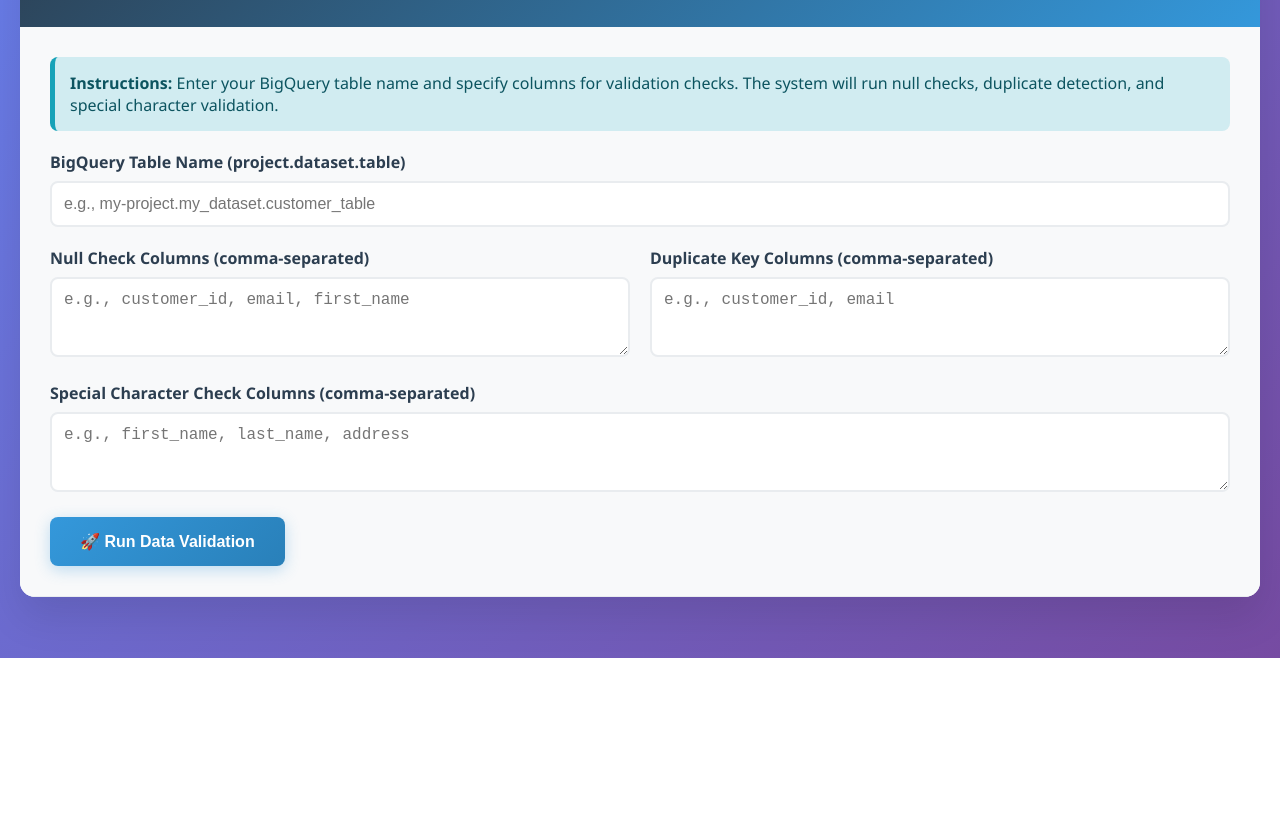
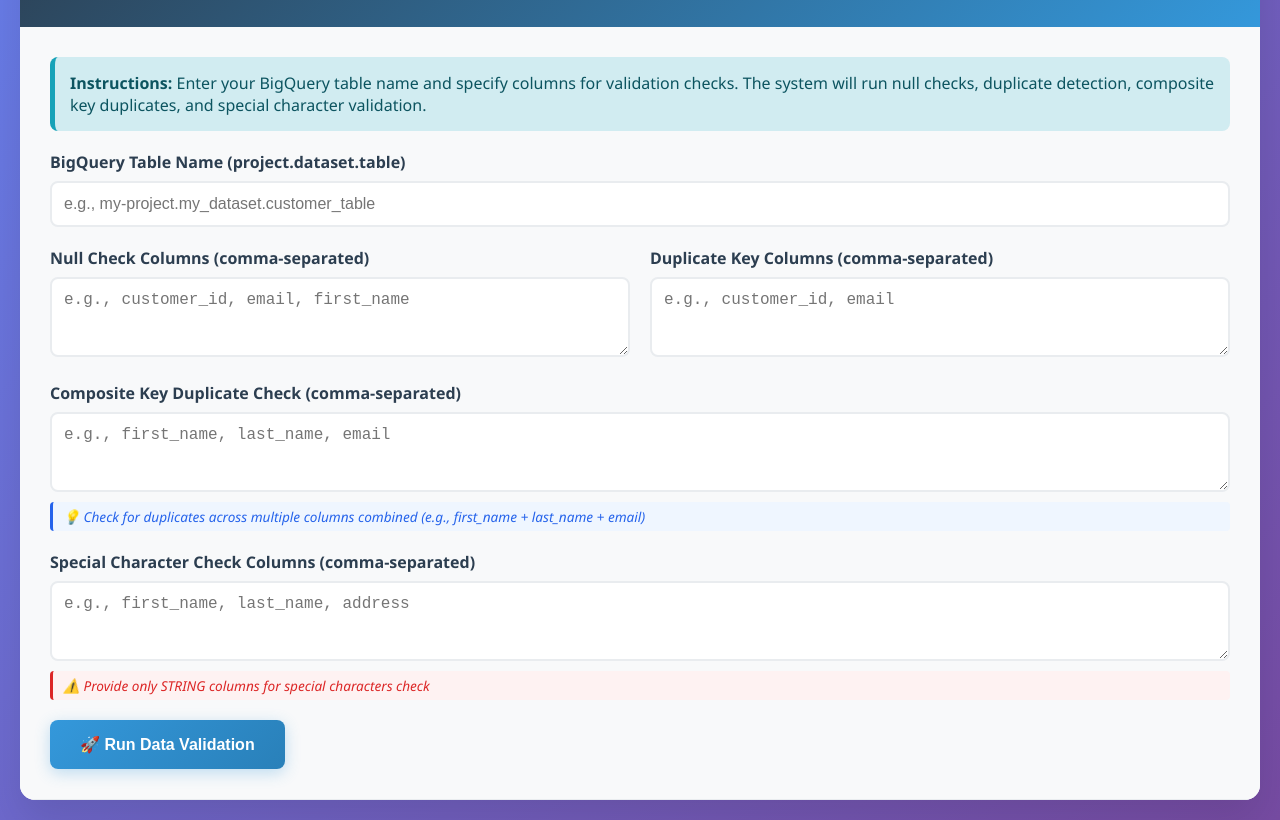
Before and after one commit to global-data-office/etl-validation-dashboard, a website: page public/index.html in a window 1280 px wide. Shown: the part 142-962 px from the top of the page. Before the commit the page ends 800 px from the top, so only its background shows below. Drawn offline with nearby package versions, Linux system fonts and the light colour scheme.

Commit message:
Enhancement 2 Complete: Added composite key duplicate validation with individual column checks and proper NULL handling

```diff
--- a/public/index.html
+++ b/public/index.html
@@ -88,6 +88,30 @@
             display: grid;
             grid-template-columns: 1fr 1fr;
             gap: 20px;
+        }
+
+        /* NEW: Field Notice Styles */
+        .field-notice {
+            display: block;
+            margin-top: 5px;
+            font-size: 0.85rem;
+            color: #666;
+            font-style: italic;
+            padding: 5px 10px;
+            border-radius: 4px;
+            background: #f8f9fa;
+        }
+
+        .field-notice.info {
+            color: #2563eb;
+            background: #eff6ff;
+            border-left: 3px solid #2563eb;
+        }
+
+        .field-notice.warning {
+            color: #dc2626;
+            background: #fef2f2;
+            border-left: 3px solid #dc2626;
         }
 
         .btn {
@@ -481,7 +505,7 @@
 
         <div class="controls">
             <div class="info-box">
-                <strong>Instructions:</strong> Enter your BigQuery table name and specify columns for validation checks. The system will run null checks, duplicate detection, and special character validation.
+                <strong>Instructions:</strong> Enter your BigQuery table name and specify columns for validation checks. The system will run null checks, duplicate detection, composite key duplicates, and special character validation.
             </div>
 
             <form id="validationForm">
@@ -501,9 +525,18 @@
                     </div>
                 </div>
 
+                <!-- NEW: Composite Key Duplicate Check -->
+                <div class="form-group">
+                    <label for="compositeKeyColumns">Composite Key Duplicate Check (comma-separated)</label>
+                    <textarea id="compositeKeyColumns" placeholder="e.g., first_name, last_name, email"></textarea>
+                    <small class="field-notice info">💡 Check for duplicates across multiple columns combined (e.g., first_name + last_name + email)</small>
+                </div>
+
                 <div class="form-group">
                     <label for="specialCharColumns">Special Character Check Columns (comma-separated)</label>
                     <textarea id="specialCharColumns" placeholder="e.g., first_name, last_name, address"></textarea>
+                    <!-- NEW: Special Character Notice -->
+                    <small class="field-notice warning">⚠️ Provide only STRING columns for special characters check</small>
                 </div>
 
                 <button type="submit" class="btn" id="runValidation">🚀 Run Data Validation</button>
@@ -781,6 +814,7 @@
             return input.split(',').map(col => col.trim()).filter(col => col.length > 0);
         }
 
+        // UPDATED: Form submission handler with composite key support
         document.getElementById('validationForm').addEventListener('submit', async function(e) {
             e.preventDefault();
 
@@ -791,6 +825,7 @@
             const nullColumns = parseColumns(document.getElementById('nullColumns').value);
             const duplicateColumns = parseColumns(document.getElementById('duplicateColumns').value);
             const specialCharColumns = parseColumns(document.getElementById('specialCharColumns').value);
+            const compositeKeyColumns = parseColumns(document.getElementById('compositeKeyColumns').value);  // NEW
 
             // Basic client-side validation
             if (!tableName) {
@@ -823,7 +858,8 @@
                         tableName: tableName,
                         nullCheckColumns: nullColumns,
                         duplicateKeyColumns: duplicateColumns,
-                        specialCharCheckColumns: specialCharColumns
+                        specialCharCheckColumns: specialCharColumns,
+                        compositeKeyColumns: compositeKeyColumns  // NEW: Include composite key
                     })
                 });
 
```
Also changed, not shown: server.js (+8 -4 lines).
